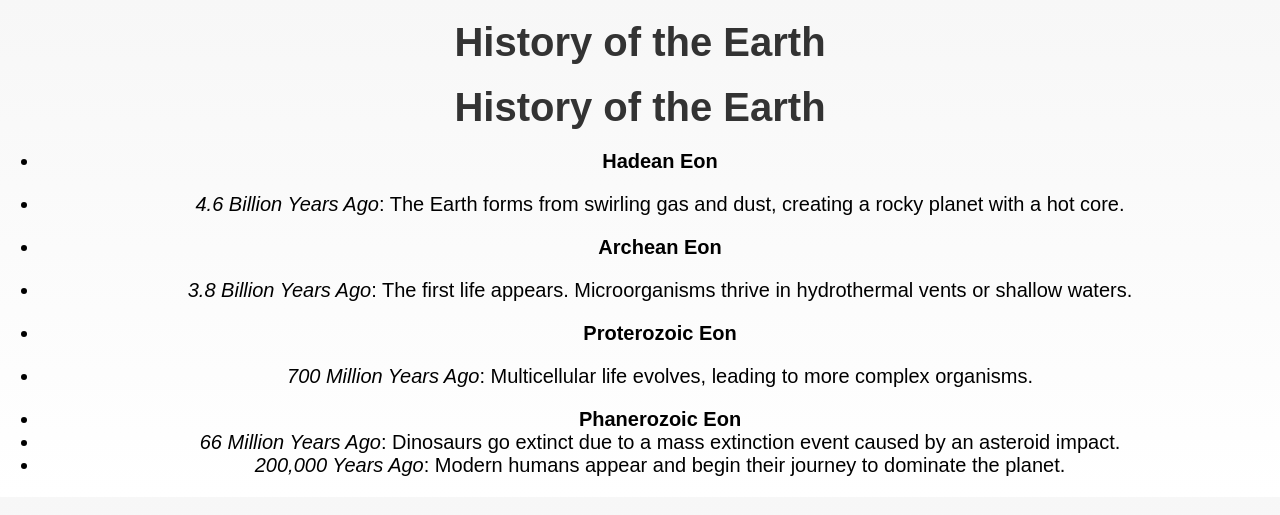
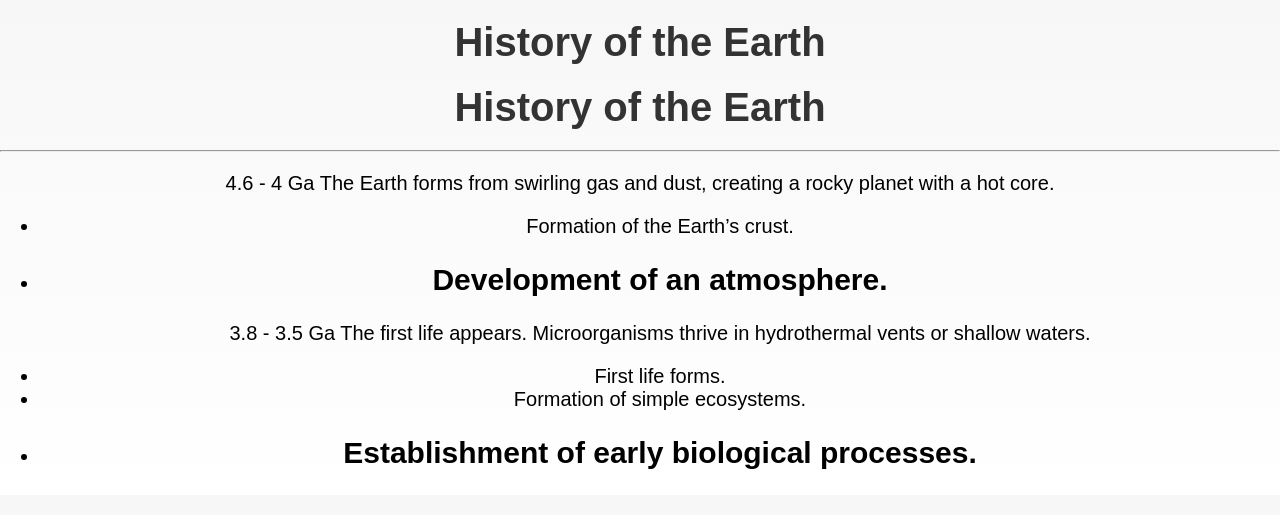
Before and after one commit to WeikiatToh/WeikiatToh.github.io, a Jekyll site: the page built from _pages/history_of_earth.md, in a window 1280 px wide. Shown: the top 515 px of the page. Built offline with Jekyll 4.4.1, drawn with Linux system fonts in a browser that asks for light colours.

Commit message:
Updatedd

```diff
--- a/_pages/history_of_earth.md
+++ b/_pages/history_of_earth.md
@@ -7,15 +7,15 @@ cssclass: timeline
 
 # History of the Earth
 
-- **Hadean Eon**
-- *4.6 Billion Years Ago*: The Earth forms from swirling gas and dust, creating a rocky planet with a hot core.
-
-- **Archean Eon**
-- *3.8 Billion Years Ago*: The first life appears. Microorganisms thrive in hydrothermal vents or shallow waters.
-
-- **Proterozoic Eon**
-- *700 Million Years Ago*: Multicellular life evolves, leading to more complex organisms.
-
-- **Phanerozoic Eon**
-- *66 Million Years Ago*: Dinosaurs go extinct due to a mass extinction event caused by an asteroid impact.
-- *200,000 Years Ago*: Modern humans appear and begin their journey to dominate the planet.
+---
+4.6 - 4 Ga
+The Earth forms from swirling gas and dust, creating a rocky planet with a hot core.
+- Formation of the Earth's crust.
+- Development of an atmosphere.
+---
+3.8 - 3.5 Ga
+The first life appears. Microorganisms thrive in hydrothermal vents or shallow waters.
+- First life forms.
+- Formation of simple ecosystems.
+- Establishment of early biological processes.
+---
```
Also changed, not shown: .obsidian/workspace.json.
